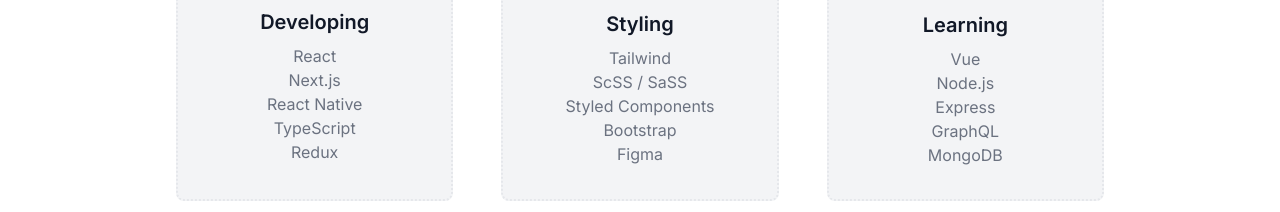
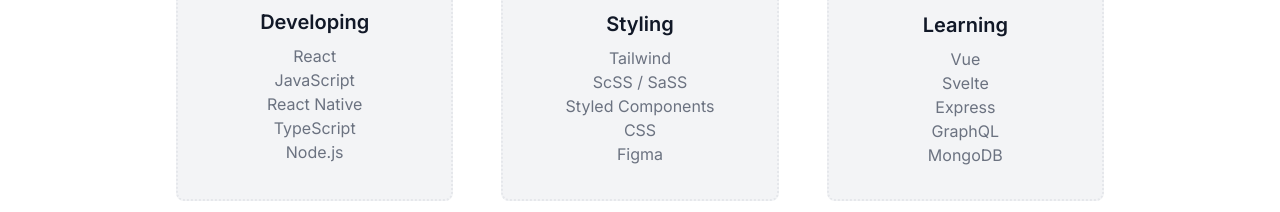
Before and after one commit to keilmart/portfolioV3, a Next.js app: page / in a window 1280 px wide. Shown: the part 727-939 px from the top of the page. Built offline with nearby package versions, Linux system fonts and the light colour scheme; no server answers; the database is empty.

Commit message:
Skills changes

```diff
--- a/components/HomepageSkillsList/HomepageSkillsList.js
+++ b/components/HomepageSkillsList/HomepageSkillsList.js
@@ -1,33 +1,29 @@
 import HomepageSkillsCarousel from "./HomepageSkillsCarousel";
 
-import {
-  DesignIcon,
-  DevelopIcon,
-  LearnIcon,
-} from "./HomepageSkillsIcons/Index";
+import { DesignIcon, DevelopIcon, LearnIcon } from "./HomepageSkillsIcons/Index";
 
 const HomepageSkillsList = () => {
   const cards = [
     {
       title: "Developing",
       skillOne: "React",
-      skillTwo: "Next.js",
+      skillTwo: "JavaScript",
       skillThree: "React Native",
       skillFour: "TypeScript",
-      skillFive: "Redux",
+      skillFive: "Node.js",
     },
     {
       title: "Styling",
       skillOne: "Tailwind",
       skillTwo: "ScSS / SaSS",
       skillThree: "Styled Components",
-      skillFour: "Bootstrap",
+      skillFour: "CSS",
       skillFive: "Figma",
     },
     {
       title: "Learning",
       skillOne: "Vue",
-      skillTwo: "Node.js",
+      skillTwo: "Svelte",
       skillThree: "Express",
       skillFour: "GraphQL",
       skillFive: "MongoDB",
@@ -41,8 +37,7 @@
           {cards.map((card, idx) => (
             <li
               key={idx}
-              className="z-10 w-full mx-auto text-center transition duration-500 ease-in-out bg-gray-100 border-2 border-dotted rounded-lg cursor-pointer px-9 py-7 text-2xs text-syncWave lg:px-10 lg:py-8 dark:text-slate-200 active:shadow-art-active hover:shadow-art-hover dark:shadow-none dark:border-transparent dark:bg-darkModeDetail hover:rotate-2 hover:even:-rotate-2"
-            >
+              className="z-10 w-full mx-auto text-center transition duration-500 ease-in-out bg-gray-100 border-2 border-dotted rounded-lg cursor-pointer px-9 py-7 text-2xs text-syncWave lg:px-10 lg:py-8 dark:text-slate-200 active:shadow-art-active hover:shadow-art-hover dark:shadow-none dark:border-transparent dark:bg-darkModeDetail hover:rotate-2 hover:even:-rotate-2">
               {card.title === "Developing" ? (
                 <DevelopIcon xmlns="http://www.w3.org/2000/svg" />
               ) : card.title === "Styling" ? (
```
